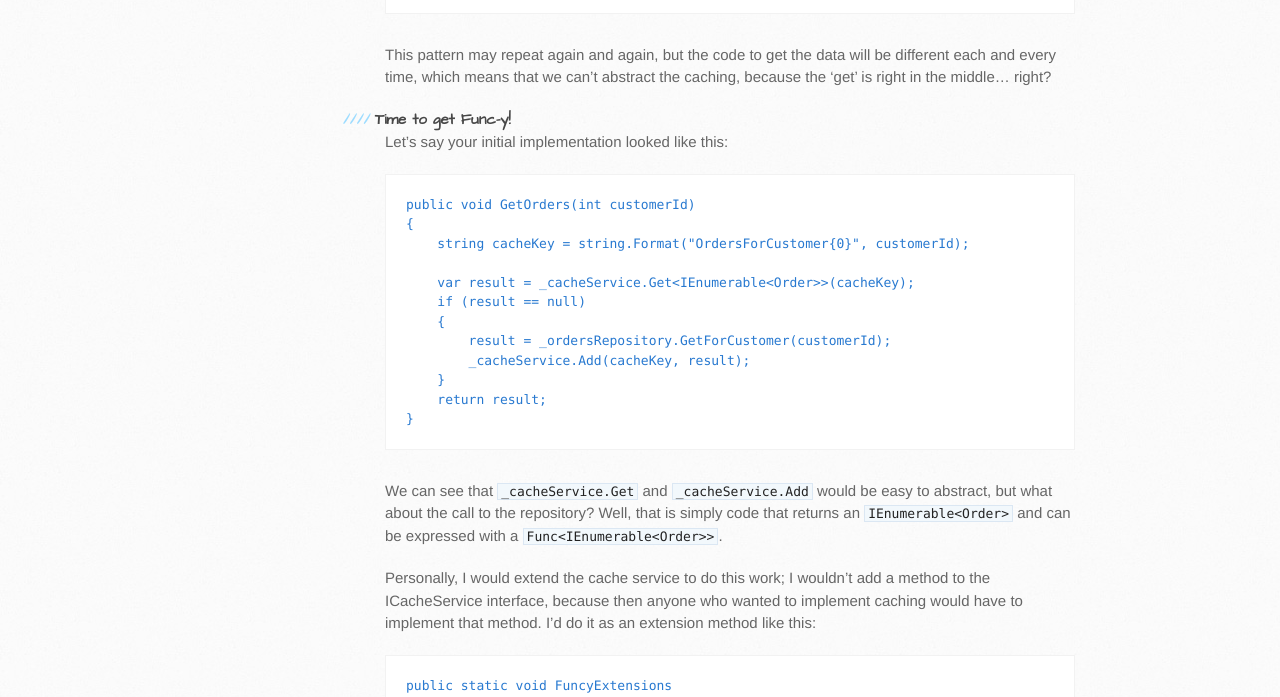
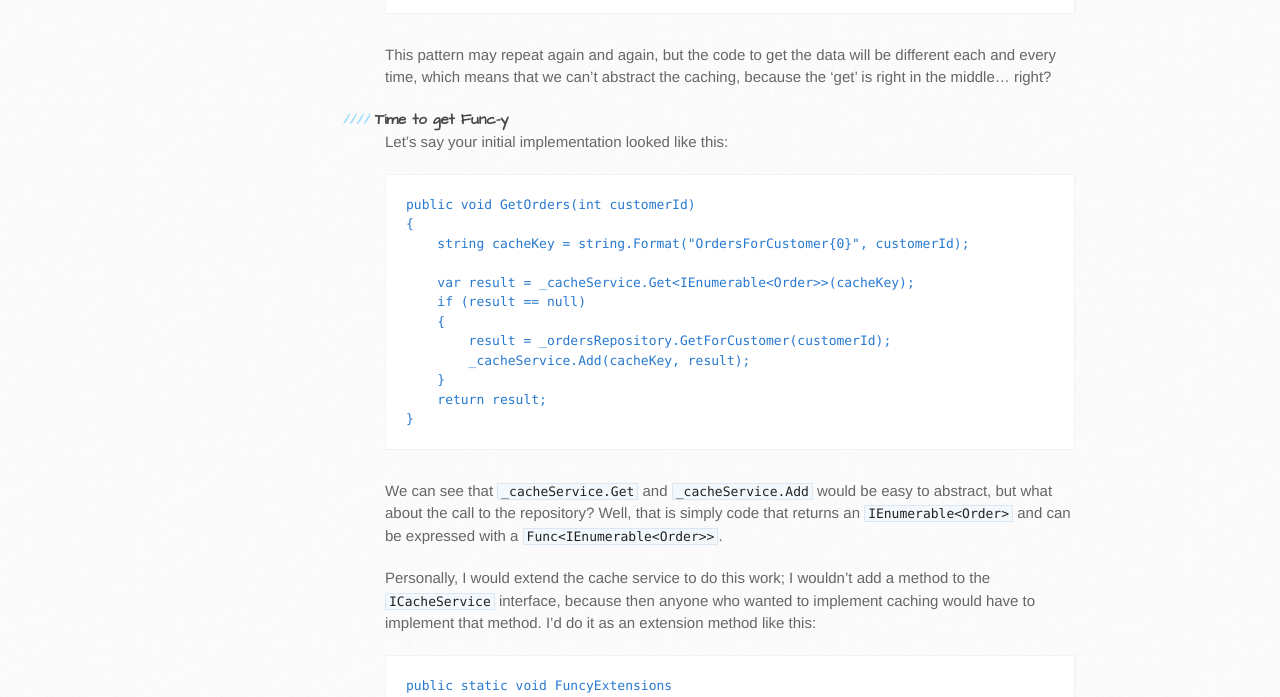
Before and after one commit to kiwipom/kiwipom.github.io, a Jekyll site: the page built from _posts/2013-07-02-funcy-love.md, in a window 1280 px wide. Shown: the part 730-1427 px from the top of the page. Built offline with Jekyll 4.4.1, drawn with Linux system fonts in a browser that asks for light colours; comment, search, counter and statistics services are not loaded.

```diff
--- a/_posts/2013-07-02-funcy-love.md
+++ b/_posts/2013-07-02-funcy-love.md
@@ -18,7 +18,7 @@ Consider the following example: We want to cache requests to a service, and the
 This pattern may repeat again and again, but the code to get the data will be different each and every time, which means that we can't abstract the caching, because the 'get' is right in the middle... right?
 
 
-####Time to get Func-y!
+####Time to get Func-y
 
 
 Let's say your initial implementation looked like this:
@@ -38,7 +38,7 @@ Let's say your initial implementation looked like this:
 
 We can see that `_cacheService.Get` and `_cacheService.Add` would be easy to abstract, but what about the call to the repository? Well, that is simply code that returns an `IEnumerable<Order>` and can be expressed with a `Func<IEnumerable<Order>>`.
 
-Personally, I would extend the cache service to do this work; I wouldn't add a method to the ICacheService interface, because then anyone who wanted to implement caching would have to implement that method. I'd do it as an extension method like this:
+Personally, I would extend the cache service to do this work; I wouldn't add a method to the `ICacheService` interface, because then anyone who wanted to implement caching would have to implement that method. I'd do it as an extension method like this:
 
 
     public static void FuncyExtensions
```
